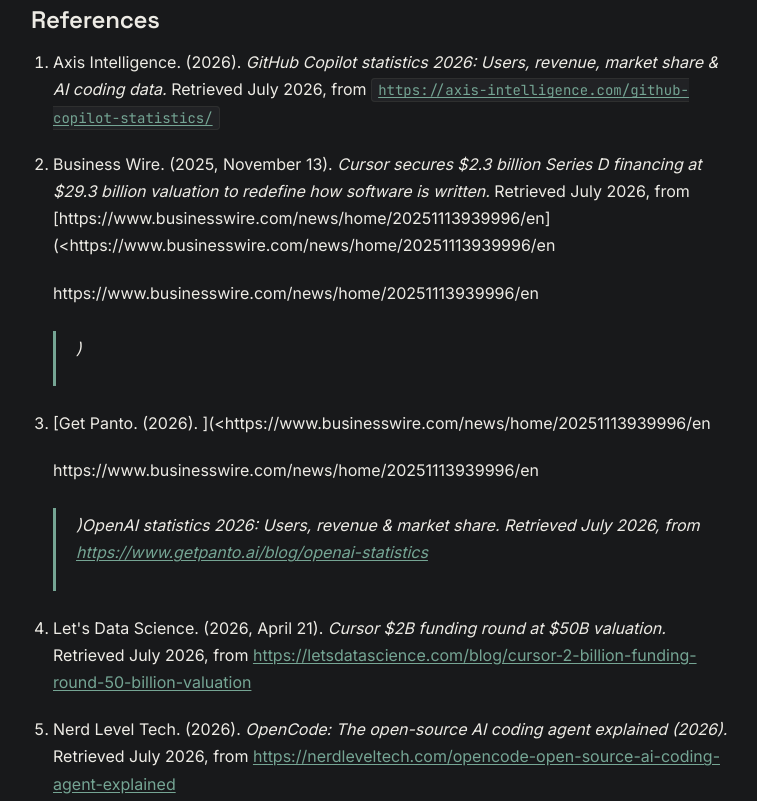
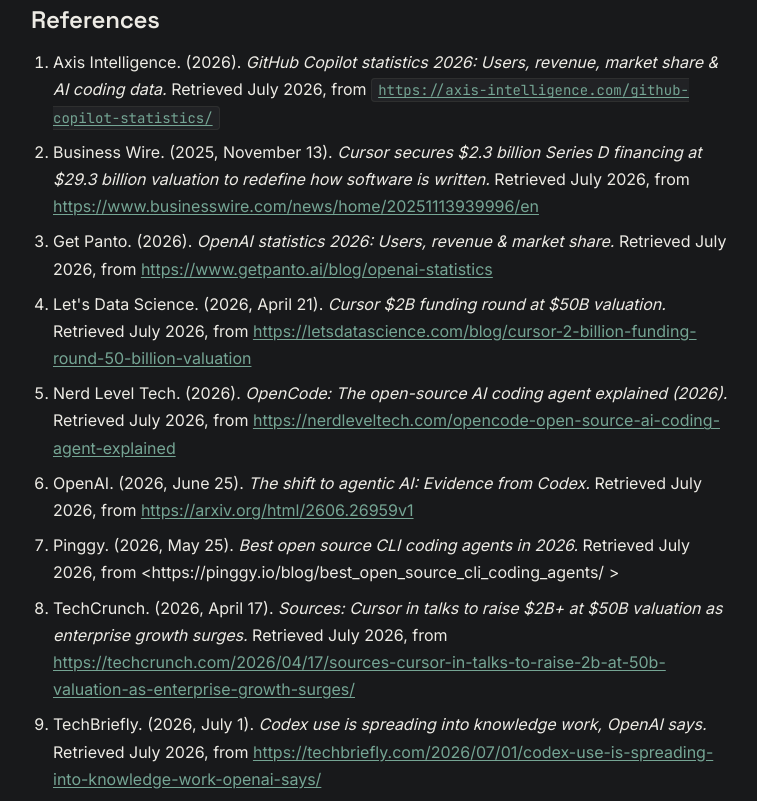
Before and after one commit to Straventis/blogPosts, an Eleventy site: page src/posts/agentic-platforms.md in a window 1280 px wide. Shown: the part 6140-6941 px from the top of the page, without its empty margins (257-1014 px from the left). Built offline with nearby package versions, Linux system fonts and the light colour scheme; Eleventy itself is replaced by a stand-in of ours; files that its build step writes are made by us from their sources.

Commit message:
Update Blog Posts “agentic-platforms”

```diff
--- a/src/posts/agentic-platforms.md
+++ b/src/posts/agentic-platforms.md
@@ -86,16 +86,8 @@ That verification gap, the space between "the agent shipped it" and "the org can
 ## References
 
 1. Axis Intelligence. (2026). *GitHub Copilot statistics 2026: Users, revenue, market share & AI coding data.* Retrieved July 2026, from [`https://axis-intelligence.com/github-copilot-statistics/`](https://axis-intelligence.com/github-copilot-statistics/)
-2. Business Wire. (2025, November 13). *Cursor secures $2.3 billion Series D financing at $29.3 billion valuation to redefine how software is written.* Retrieved July 2026, from [https://www.businesswire.com/news/home/20251113939996/en](<https://www.businesswire.com/news/home/20251113939996/en
-
-   https://www.businesswire.com/news/home/20251113939996/en
-
-   >)
-3. [Get Panto. (2026). ](<https://www.businesswire.com/news/home/20251113939996/en
-
-   https://www.businesswire.com/news/home/20251113939996/en
-
-   >)*OpenAI statistics 2026: Users, revenue & market share.* Retrieved July 2026, from <https://www.getpanto.ai/blog/openai-statistics>
+2. Business Wire. (2025, November 13). *Cursor secures $2.3 billion Series D financing at $29.3 billion valuation to redefine how software is written.* Retrieved July 2026, from <https://www.businesswire.com/news/home/20251113939996/en>
+3. Get Panto. (2026). *OpenAI statistics 2026: Users, revenue & market share.* Retrieved July 2026, from <https://www.getpanto.ai/blog/openai-statistics>
 4. Let's Data Science. (2026, April 21). *Cursor $2B funding round at $50B valuation.* Retrieved July 2026, from <https://letsdatascience.com/blog/cursor-2-billion-funding-round-50-billion-valuation>
 5. Nerd Level Tech. (2026). *OpenCode: The open-source AI coding agent explained (2026).* Retrieved July 2026, from <https://nerdleveltech.com/opencode-open-source-ai-coding-agent-explained>
 6. OpenAI. (2026, June 25). *The shift to agentic AI: Evidence from Codex.* Retrieved July 2026, from <https://arxiv.org/html/2606.26959v1>
```
